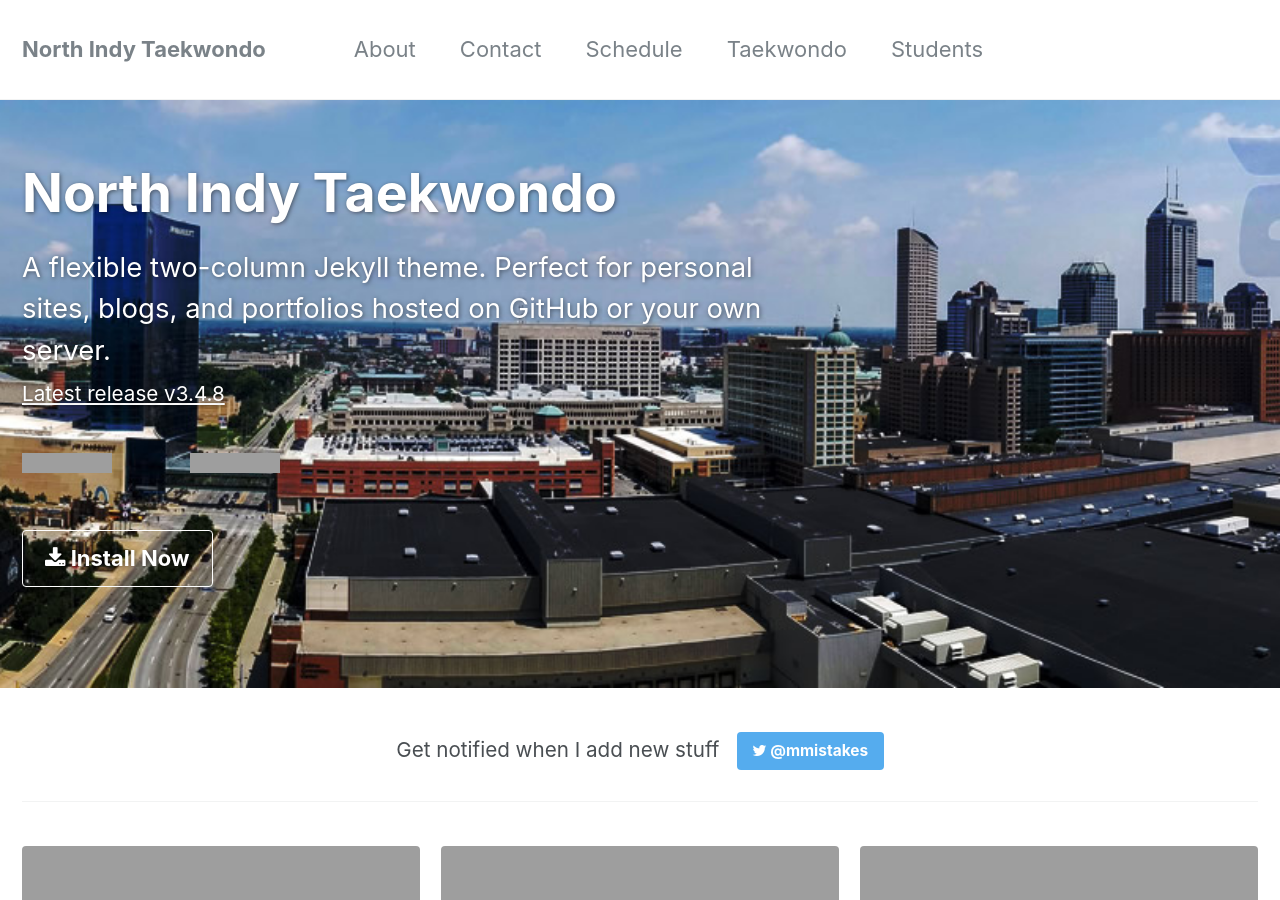
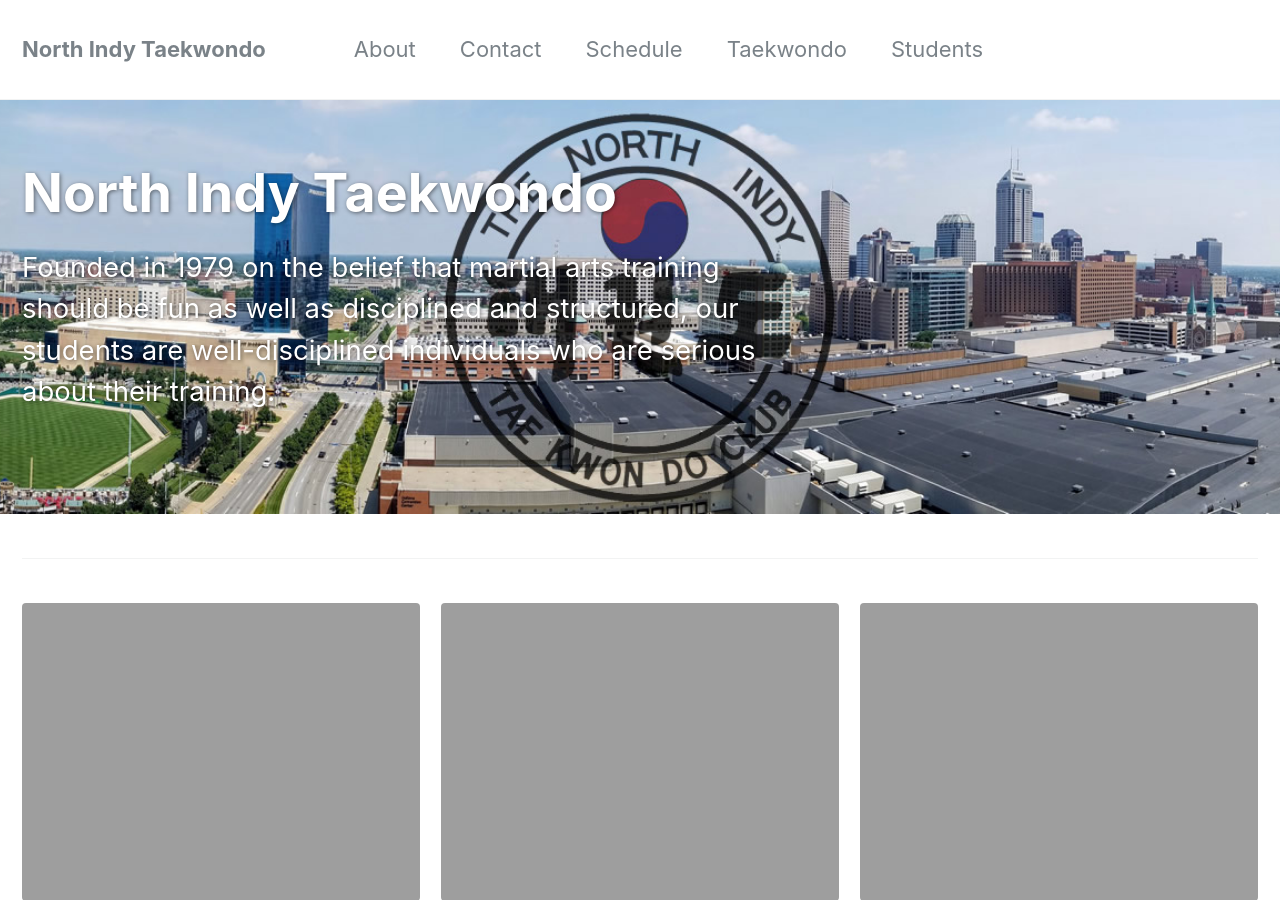
Before and after one commit to matthewjones/nitkdsample, a Jekyll site: the page built from index.md, in a window 1280 px wide and 900 px high. Built offline with Jekyll 4.4.1, drawn with Linux system fonts in a browser that asks for light colours; grey boxes are pictures that could not be loaded.

Commit message:
homepage updates

```diff
--- a/index.md
+++ b/index.md
@@ -3,11 +3,9 @@
 permalink: /
 header:
   overlay_color: "#5e616c"
-  overlay_image: indy_masthead.jpg
-  cta_label: "<i class='fa fa-download'></i> Install Now"
-  cta_url: "/docs/quick-start-guide/"
+  overlay_image: indy_masthead2.jpg
   caption:
-excerpt: 'A flexible two-column Jekyll theme. Perfect for personal sites, blogs, and portfolios hosted on GitHub or your own server.<br /> <small><a href="https://github.com/mmistakes/minimal-mistakes/releases/tag/3.4.8">Latest release v3.4.8</a></small><br /><br /> {::nomarkdown}<iframe style="display: inline-block;" src="https://ghbtns.com/github-btn.html?user=mmistakes&repo=minimal-mistakes&type=star&count=true&size=large" frameborder="0" scrolling="0" width="160px" height="30px"></iframe> <iframe style="display: inline-block;" src="https://ghbtns.com/github-btn.html?user=mmistakes&repo=minimal-mistakes&type=fork&count=true&size=large" frameborder="0" scrolling="0" width="158px" height="30px"></iframe>{:/nomarkdown}'
+excerpt: 'Founded in 1979 on the belief that martial arts training should be fun as well as disciplined and structured, our students are well-disciplined individuals who are serious about their training.'
 feature_row:
   - image_path: mm-customizable-feature.png
     alt: "customizable"
@@ -27,10 +25,6 @@
     excerpt: "Free to use however you want under the MIT License. Clone it, fork it, customize it, whatever!"
     url: "/docs/license/"
     btn_label: "Learn More"
-github:
-  - excerpt: '{::nomarkdown}<iframe style="display: inline-block;" src="https://ghbtns.com/github-btn.html?user=mmistakes&repo=minimal-mistakes&type=star&count=true&size=large" frameborder="0" scrolling="0" width="160px" height="30px"></iframe> <iframe style="display: inline-block;" src="https://ghbtns.com/github-btn.html?user=mmistakes&repo=minimal-mistakes&type=fork&count=true&size=large" frameborder="0" scrolling="0" width="158px" height="30px"></iframe>{:/nomarkdown}'
-intro:
-  - excerpt: 'Get notified when I add new stuff &nbsp; [<i class="fa fa-twitter"></i> @mmistakes](https://twitter.com/mmistakes){: .btn .btn--twitter}'
 ---
 
 {% include feature_row id="intro" type="center" %}
```
Also changed, not shown: images/indy_masthead2.jpg (added).
